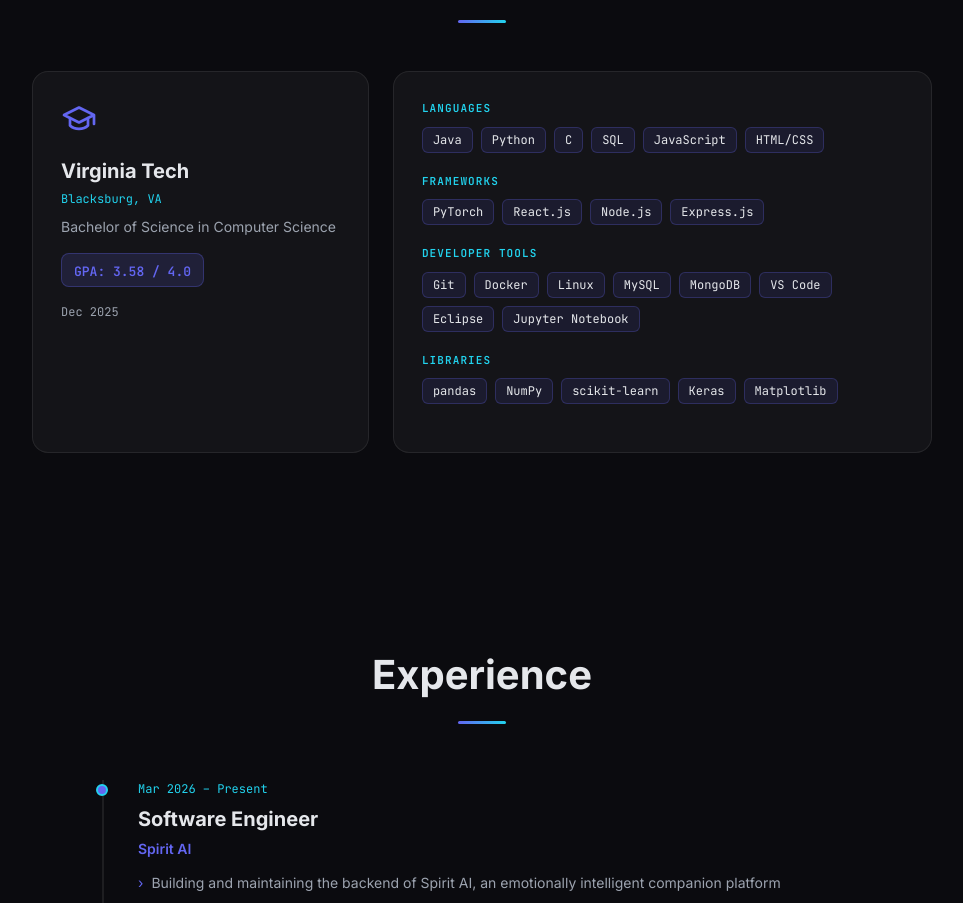
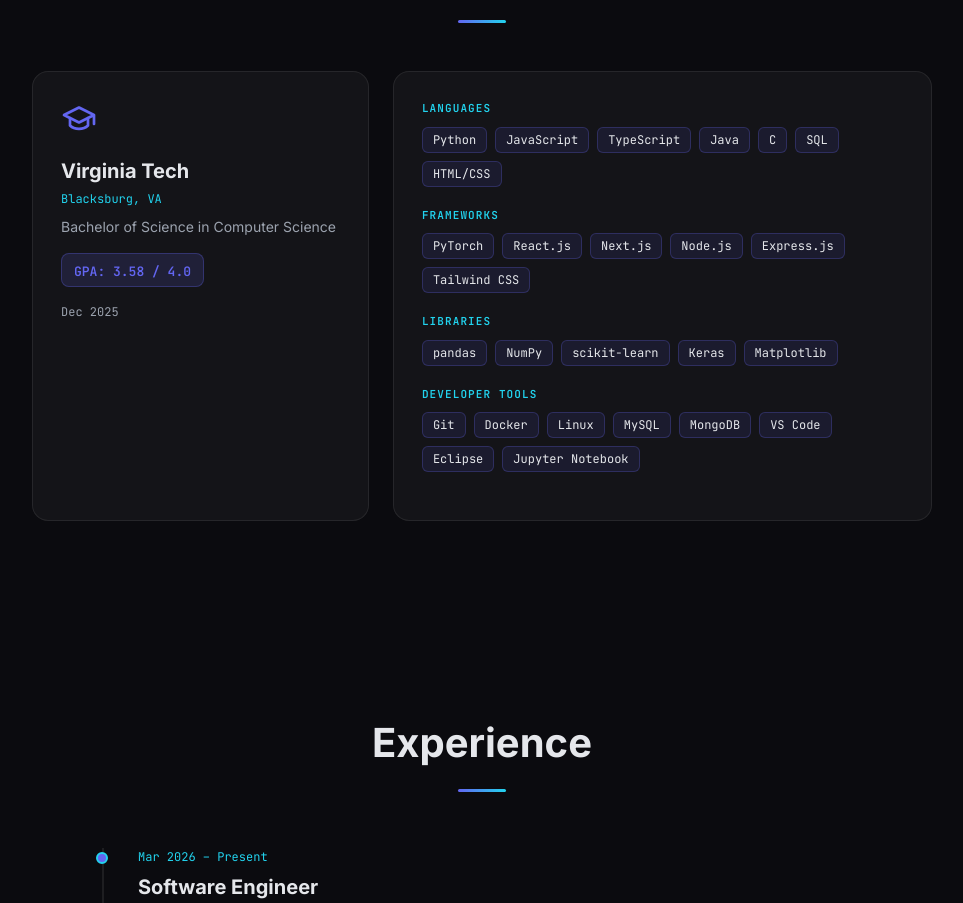
Before and after one commit to Moeez15/moeez-portfolio, a Next.js app: page / in a window 1280 px wide. Shown: the part 2020-2923 px from the top of the page, without its empty margins (158-1121 px from the left). Built offline with nearby package versions, Linux system fonts and the light colour scheme.

Commit message:
Updated skills section

```diff
--- a/data/skills.ts
+++ b/data/skills.ts
@@ -1,6 +1,6 @@
 export const SKILLS: Record<string, string[]> = {
-  Languages: ["Java", "Python", "C", "SQL", "JavaScript", "HTML/CSS"],
-  Frameworks: ["PyTorch", "React.js", "Node.js", "Express.js"],
+  Languages: ["Python", "JavaScript", "TypeScript", "Java", "C", "SQL", "HTML/CSS"],
+  Frameworks: ["PyTorch", "React.js", "Next.js", "Node.js", "Express.js", "Tailwind CSS"],
+  Libraries: ["pandas", "NumPy", "scikit-learn", "Keras", "Matplotlib"],
   "Developer Tools": ["Git", "Docker", "Linux", "MySQL", "MongoDB", "VS Code", "Eclipse", "Jupyter Notebook"],
-  Libraries: ["pandas", "NumPy", "scikit-learn", "Keras", "Matplotlib"],
 };
```
